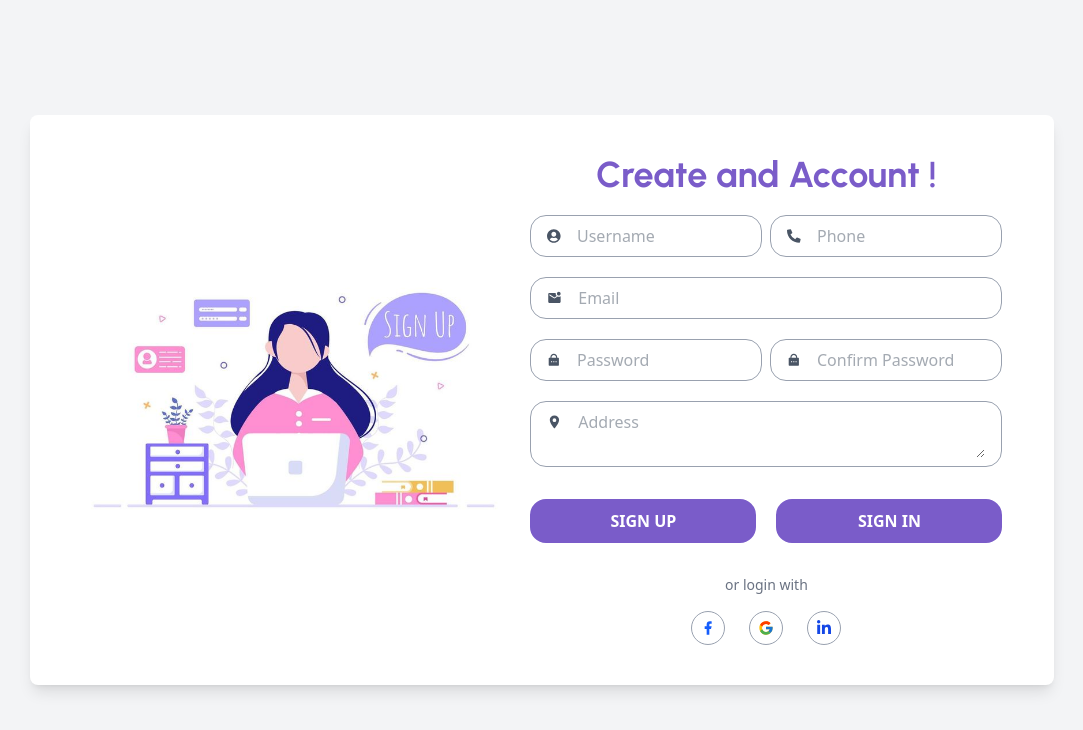
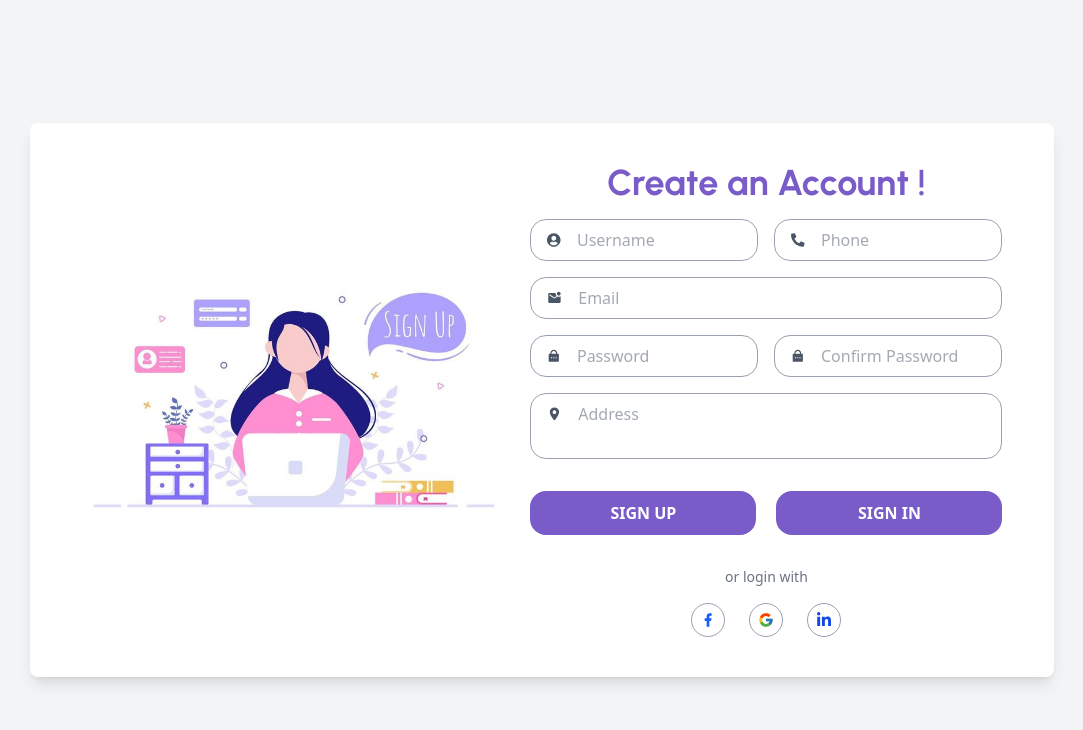
Before and after one commit to Heer-Savaliya/ECommerce-FullStack, a React (Vite) app: page /register in a window 1280 px wide. Shown: the top 730 px of the page, without its empty margins (98-1181 px from the left). Built offline with nearby package versions, Linux system fonts and the light colour scheme.

Commit message:
proper single feild validation

```diff
--- a/src/Pages/Register.jsx
+++ b/src/Pages/Register.jsx
@@ -20,45 +20,72 @@ const Register = () => {
     confirmpassword: "",
     address: "",
   });
-  const [error, setError] = useState("");
+  const [errors, setErrors] = useState({});
+  const [err,setErr] = useState("");
   const [loader, setLoader] = useState(false);
   const navigate = useNavigate();
 
   const handleChange = (e) => {
-    setFormData({
-      ...formData,
-      [e.target.name]: e.target.value,
-    });
+    setFormData({...formData,[e.target.name]: e.target.value});
+    setErrors({ ...errors , [e.target.name]: ""});
   };
 
   const handleSubmit = async (e) => {
     e.preventDefault();
-    const { username, phone, email, password, confirmpassword, address } =
-      formData;
+    const { username, phone, email, password, confirmpassword, address } =formData;
 
     // Validation
-    if (
-      !username ||
-      !phone ||
-      !email ||
-      !password ||
-      !confirmpassword ||
-      !address
-    ) {
-      setError("Please fill in all fields");
-      return;
-    }
-    const phonePattern = /^[6-9]\d{9}$/;
-    if (!phonePattern.test(phone)) {
-      setError("Please enter a valid 10-digit phone number");
-      return;
-    }
-    if (password.length < 6) {
-      setError("Password must be of at least 6 characters");
-      return;
-    }
-    if (password !== confirmpassword) {
-      setError("Password not match with confirm password");
+
+    // if (
+    //   !username ||
+    //   !phone ||
+    //   !email ||
+    //   !password ||
+    //   !confirmpassword ||
+    //   !address
+    // ) {
+    //   setError("Please fill in all fields");
+    //   return;
+    // }
+    // const phonePattern = /^[6-9]\d{9}$/;
+    // if (!phonePattern.test(phone)) {
+    //   setError("Please enter a valid 10-digit phone number");
+    //   return;
+    // }
+    // if (password.length < 6) {
+    //   setError("Password must be of at least 6 characters");
+    //   return;
+    // }
+    // if (password !== confirmpassword) {
+    //   setError("Password not match with confirm password");
+    //   return;
+    // }
+
+    // validation
+
+    let newErrors = {};
+    if (!username) newErrors.username = "* Username is required";
+
+    if (!phone) newErrors.phone = "* Phone is required";
+    else if (!/^[6-9]\d{9}$/.test(phone))
+      newErrors.phone = "* Enter valid 10-digit phone no.";
+
+    if (!email) newErrors.email = "* Email is required";
+
+    if (!password) newErrors.password = "* Password is required";
+    else if (password.length < 6)
+      newErrors.password = "* Password must be of at least 6 characters";
+
+    if (!confirmpassword)
+      newErrors.confirmpassword = "* Confirem Password is required";
+    else if (password != confirmpassword)
+      newErrors.confirmpassword = "* Password not match";
+
+    if (!address) newErrors.address = "* Address is required";
+
+    // If any error
+    if (Object.keys(newErrors).length > 0) {
+      setErrors(newErrors);
       return;
     }
 
@@ -66,11 +93,7 @@ const Register = () => {
       setLoader(true);
 
       // Create user in Auth
-      const userCredential = await createUserWithEmailAndPassword(
-        auth,
-        email,
-        password
-      );
+      const userCredential = await createUserWithEmailAndPassword(auth,email,password);
       const user = userCredential.user;
 
       // Store in FireStore
@@ -85,7 +108,19 @@ const Register = () => {
       alert("User registered and stored in Firestore");
       navigate("/login");
     } catch (err) {
-      setError(err.message);
+      switch (err.code) {
+        case "auth/email-already-in-use":
+          setErr("This email is already registered");
+          break;
+        case "auth/invalid-email":
+          setErr("Please enter a valid email address");
+          break;
+        case "auth/weak-password":
+          setErr("Password is too weak (minimum 6 characters)");
+          break;
+        default:
+          setErr("Something went wrong. Please try again.");
+}
     } finally {
       setLoader(false);
     }
@@ -107,22 +142,24 @@ const Register = () => {
 
         {/* Form Section */}
         <div className="w-full md:w-1/2 text-center md:text-left">
-          <h1 className="text-3xl md:text-4xl pb-4 font-bold text-center text-purple font-urban">
-            Create and Account !
+
+          <h1 className="text-2xl md:text-4xl pb-4 font-bold text-center text-purple font-urban">
+            Create an Account !
           </h1>
 
+          {err && <p style={{ color: "red" }} className="text-center text-sm font-semibold pb-3">{err}</p>}
+
           <form onSubmit={handleSubmit} className="space-y-4">
-            {error && (
-              <p
-                style={{ color: "red" }}
-                className="text-center text-sm font-semibold"
-              >
-                {error}
+            {/* Username & Phone */}
+            <div className="flex flex-col lg:flex-row gap-4">
+              {/* Username */}
+              <div className="w-full lg:w-1/2 flex flex-col gap-1">
+                {errors.username && (
+                  <p className="text-left text-red-500 text-sm font-semibold px-1">
+                    {errors.username}
                   </p>
                 )}
-
-            <div className="flex flex-col md:flex-row  gap-5 md:gap-2 py-1 w-full items-center justify-center">
-              <div className="w-full lg:w-1/2 px-4 py-2 border border-gray-400 rounded-2xl flex items-center gap-4 text-gray-600">
+                <div className="px-4 py-2 border border-gray-400 rounded-2xl flex items-center gap-4 text-gray-600">
                   <FaUserCircle />
                   <input
                     type="text"
@@ -132,11 +169,19 @@ const Register = () => {
                     onChange={handleChange}
                   />
                 </div>
+              </div>
 
-              <div className="w-full lg:w-1/2 px-4 py-2 border border-gray-400 rounded-2xl flex items-center gap-4 text-gray-600">
+              {/* Phone */}
+              <div className="w-full lg:w-1/2 flex flex-col gap-1">
+                {errors.phone && (
+                  <p className="text-left text-red-500 text-sm font-semibold px-1">
+                    {errors.phone}
+                  </p>
+                )}
+                <div className="px-4 py-2 border border-gray-400 rounded-2xl flex items-center gap-4 text-gray-600">
                   <FaPhoneAlt />
                   <input
-                  type="phone"
+                    type="tel"
                     name="phone"
                     placeholder="Phone"
                     className="outline-none border-none w-full"
@@ -144,8 +189,16 @@ const Register = () => {
                   />
                 </div>
               </div>
+            </div>
 
-            <div className="w-full px-4 py-2 border border-gray-400 rounded-2xl flex items-center gap-4 text-gray-600">
+            {/* Email */}
+            <div className="flex flex-col gap-1 w-full">
+              {errors.email && (
+                <p className="text-left text-red-500 text-sm font-semibold px-1">
+                  {errors.email}
+                </p>
+              )}
+              <div className="px-4 py-2 border border-gray-400 rounded-2xl flex items-center gap-4 text-gray-600">
                 <MdMarkEmailUnread />
                 <input
                   type="email"
@@ -155,9 +208,18 @@ const Register = () => {
                   onChange={handleChange}
                 />
               </div>
+            </div>
 
-            <div className="flex flex-col md:flex-row gap-5 md:gap-2 py-1 w-full items-center justify-center">
-              <div className="w-full lg:w-1/2 px-4 py-2 border border-gray-400 rounded-2xl flex items-center gap-4 text-gray-600">
+            {/* Password & Confirm Password */}
+            <div className="flex flex-col lg:flex-row gap-4">
+              {/* Password */}
+              <div className="w-full lg:w-1/2 flex flex-col gap-1">
+                {errors.password && (
+                  <p className="text-left text-red-500 text-sm font-semibold px-1">
+                    {errors.password}
+                  </p>
+                )}
+                <div className="px-4 py-2 border border-gray-400 rounded-2xl flex items-center gap-4 text-gray-600">
                   <RiLockPasswordFill />
                   <input
                     type="password"
@@ -167,7 +229,16 @@ const Register = () => {
                     onChange={handleChange}
                   />
                 </div>
-              <div className="w-full lg:w-1/2 px-4 py-2 border border-gray-400 rounded-2xl flex items-center gap-4 text-gray-600">
+              </div>
+
+              {/* Confirm Password */}
+              <div className="w-full lg:w-1/2 flex flex-col gap-1">
+                {errors.confirmpassword && (
+                  <p className="text-left text-red-500 text-sm font-semibold px-1">
+                    {errors.confirmpassword}
+                  </p>
+                )}
+                <div className="px-4 py-2 border border-gray-400 rounded-2xl flex items-center gap-4 text-gray-600">
                   <RiLockPasswordFill />
                   <input
                     type="password"
@@ -178,46 +249,47 @@ const Register = () => {
                   />
                 </div>
               </div>
+            </div>
 
-            <div className="w-full px-4 py-2 border border-gray-400 rounded-2xl flex  gap-4 text-gray-600">
+            {/* Address */}
+            <div className="flex flex-col gap-1 w-full">
+              {errors.address && (
+                <p className="text-left text-red-500 text-sm font-semibold px-1">
+                  {errors.address}
+                </p>
+              )}
+              <div className="px-4 py-2 border border-gray-400 rounded-2xl flex items-start gap-4 text-gray-600">
                 <IoLocationSharp className="mt-1" />
                 <textarea
-                type="text"
                   name="address"
                   placeholder="Address"
-                className="outline-none border-none w-full"
+                  className="outline-none border-none w-full resize-none"
                   onChange={handleChange}
                 />
+              </div>
             </div>
 
             {/* Buttons */}
             <div className="flex flex-col lg:flex-row gap-5 py-4">
-              <button
-                type="submit"
-                className="custom-button"
-              >
+              <button type="submit" className="custom-button">
                 Sign Up
               </button>
-              <NavLink
-                to="/login"
-                className="custom-button"
-              >
+              <NavLink to="/login" className="custom-button">
                 Sign In
               </NavLink>
             </div>
-            <h2 className="text-center  text-sm text-gray-500">
-              or login with
-            </h2>
 
-            {/* Other platform */}
+            <h2 className="text-center text-sm text-gray-500">or login with</h2>
+
+            {/* Social Logins */}
             <div className="flex items-center justify-center gap-6">
-              <div className="border-[1px] border-gray-400 rounded-full cursor-pointer">
+              <div className="border border-gray-400 rounded-full cursor-pointer">
                 <RiFacebookFill className="m-2 text-blue-600" />
               </div>
-              <div className="border-[1px] border-gray-400 rounded-full cursor-pointer">
+              <div className="border border-gray-400 rounded-full cursor-pointer">
                 <FcGoogle className="m-2" />
               </div>
-              <div className="border-[1px] border-gray-400 rounded-full cursor-pointer">
+              <div className="border border-gray-400 rounded-full cursor-pointer">
                 <FaLinkedinIn className="m-2 text-blue-700" />
               </div>
             </div>
```
Also changed, not shown: src/Pages/Login.jsx (+20 -9 lines). Lines whose indentation alone changed are shown as unchanged.
